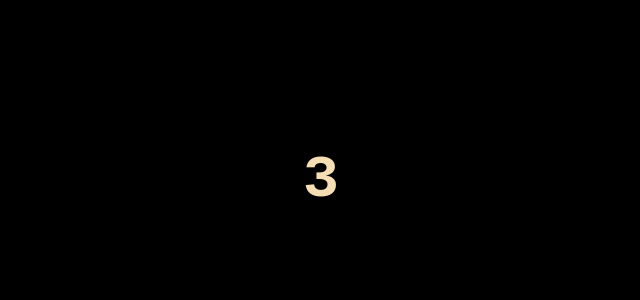
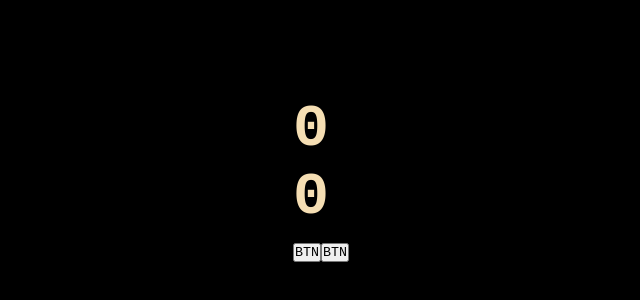
Before and after one commit to neerajgir/Ultimate-React, a React (Vite) app: page / in a window 1280 px wide. Shown: the part 220-520 px from the top of the page, without its empty margins (319-959 px from the left). Built offline with nearby package versions, Linux system fonts and the light colour scheme.

Commit message:
feat: update Useeffect component to manage two separate count states and modify rendering logic

```diff
--- a/src/components/Useeffect.jsx
+++ b/src/components/Useeffect.jsx
@@ -1,15 +1,17 @@
 import React, { useEffect, useState } from 'react'
 
 const Useeffect = () => {
-    let [count, setCount] = useState(0)
+    let [count1, setCount1] = useState(0)
+    let [count2, setCount2] = useState(0)
     useEffect(()=>{
-        setTimeout(() => {
-            setCount(++count)
-        }, 2000);
-    },[count])
+        console.log("Hello World")
+    },[count1])
   return (
     <div>
-        <h1>{count}</h1>
+        <h1>{count1}</h1>
+        <h1>{count2}</h1>
+        <button onClick={()=>setCount1(++count1)}>BTN</button>
+        <button onClick={()=>setCount2(++count2)}>BTN</button>
     </div>
   )
 }
```
